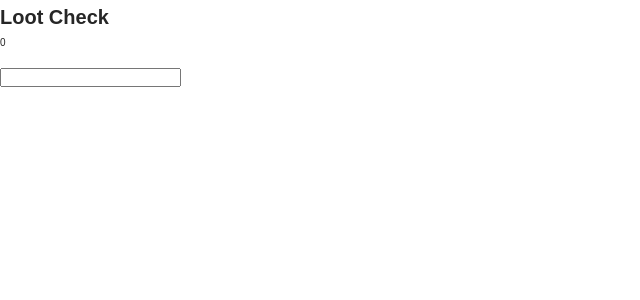
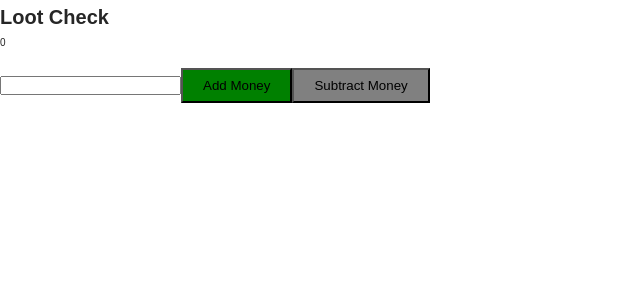
Before and after one commit to sean0923/jest-enzyme-tdd-david-katz, a React app in the folder LootCheck/: page / in a window 1280 px wide. Shown: the top 300 px of the page, without its empty margins (0-640 px from the left). Built offline with nearby package versions, Linux system fonts and the light colour scheme.

Commit message:
Able to add and subtract money with clicking btn

```diff
--- a/LootCheck/src/js/components/Wallet.js
+++ b/LootCheck/src/js/components/Wallet.js
@@ -2,6 +2,7 @@ import React, { Component } from 'react';
 import { connect } from 'react-redux';
 import styled from 'styled-components';
 import * as Styled from './Wallet.styles';
+import { addMoney, subtractMoney } from '../actions/index';
 
 export const Input = styled.input`
   &:focus {
@@ -9,11 +10,22 @@ export const Input = styled.input`
   }
 `;
 
+export const InputWithdrawal = styled.input`
+  &:focus {
+    outline: none;
+  }
+`;
+
+const commonBtnStyle = styled.button`padding: .8rem 2rem;`;
+export const BtnAddMoney = commonBtnStyle.extend`background-color: green;`;
+export const BtnSubtractMoney = commonBtnStyle.extend`background-color: gray;`;
+
 export class Wallet extends Component {
   constructor(props) {
     super(props);
     this.state = {
       userInput: '',
+      userInputWithdrawal: '',
     };
   }
 
@@ -23,10 +35,26 @@ export class Wallet extends Component {
         <div className="wallet">{this.props.balance}</div>
         <br />
         <Input
-          type="text"
+          type="number"
           value={this.state.userInput}
           onChange={e => this.setState({ userInput: e.target.value })}
         />
+
+        <BtnAddMoney
+          onClick={() => {
+            this.props.addMoney(parseInt(this.state.userInput));
+          }}
+        >
+          Add Money
+        </BtnAddMoney>
+
+        <BtnSubtractMoney
+          onClick={() => {
+            this.props.subtractMoney(parseInt(this.state.userInput));
+          }}
+        >
+          Subtract Money
+        </BtnSubtractMoney>
       </div>
     );
   }
@@ -38,4 +66,4 @@ const mapStateToProps = state => {
   };
 };
 
-export default connect(mapStateToProps)(Wallet);
+export default connect(mapStateToProps, { addMoney, subtractMoney })(Wallet);
```
Also changed, not shown: 1 other file (tests, documents, lock files or other folders).
